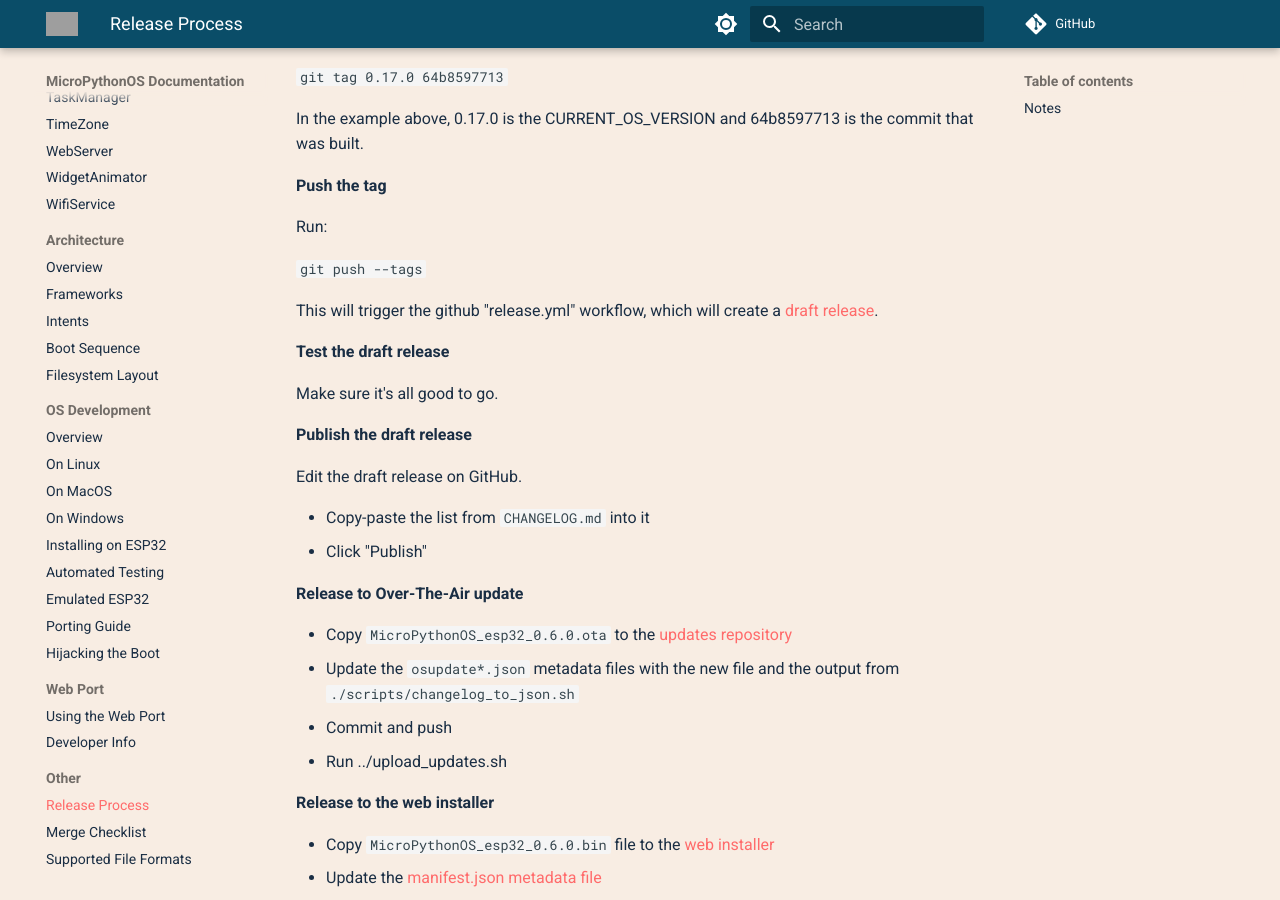
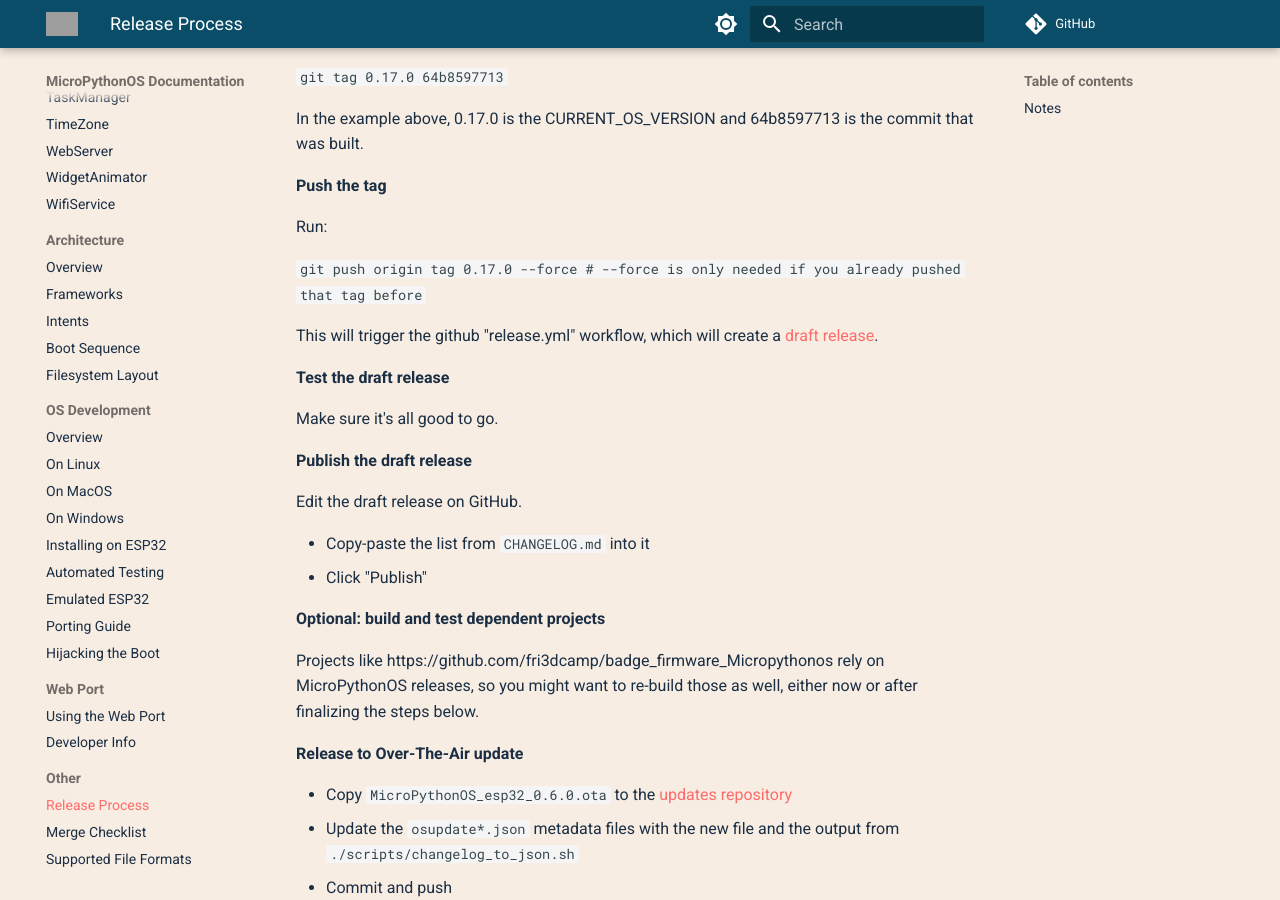
Before and after one commit to MicroPythonOS/docs, an MkDocs documentation site: the page built from docs/other/release-checklist.md, in a window 1280 px wide and 900 px high, scrolled down 714 px. Built offline with MkDocs 1.6.1 and Material for MkDocs 9.7.7, drawn with Linux system fonts in a browser that asks for light colours; comment, search, counter and statistics services are not loaded; grey boxes are pictures that could not be loaded.

Commit message:
Update docs

```diff
--- a/docs/other/release-checklist.md
+++ b/docs/other/release-checklist.md
@@ -35,7 +35,7 @@
 
 Run:
 
-`git push --tags`
+`git push origin tag 0.17.0 --force # --force is only needed if you already pushed that tag before`
 
 This will trigger the github "release.yml" workflow, which will create a [draft release](https://github.com/MicroPythonOS/MicroPythonOS/releases).
 
@@ -49,6 +49,11 @@
 
 - Copy-paste the list from `CHANGELOG.md` into it
 - Click "Publish"
+
+**Optional: build and test dependent projects**
+
+Projects like https://github.com/fri3dcamp/badge_firmware_Micropythonos rely on MicroPythonOS releases,
+so you might want to re-build those as well, either now or after finalizing the steps below.
 
 **Release to Over-The-Air update**
 
```
